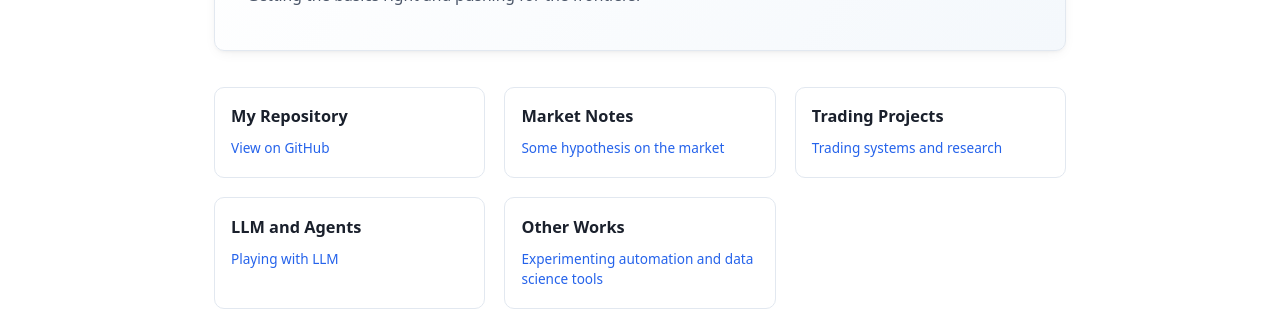
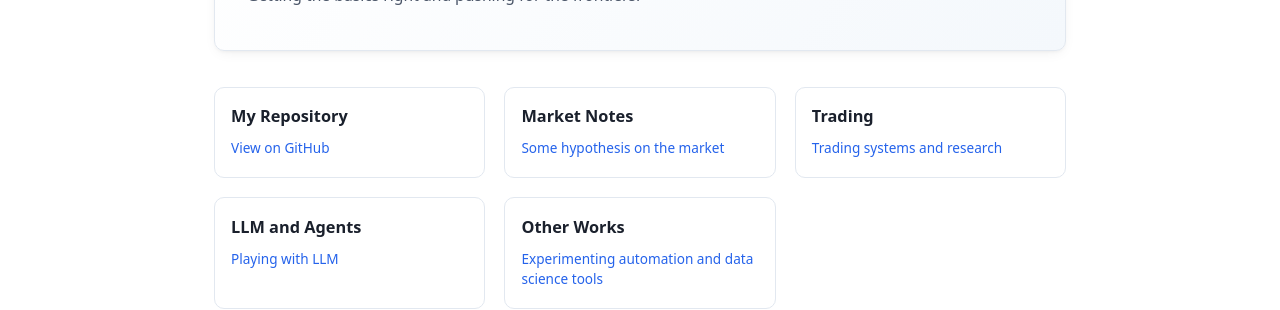
Before and after one commit to resyui/resyui.github.io, a Jekyll site: the page built from index.md, in a window 1280 px wide. Shown: the part 296-606 px from the top of the page. Built offline with Jekyll 4.4.1, drawn with Linux system fonts in a browser that asks for light colours.

Commit message:
Rename 'Trading Projects' to 'Trading'

```diff
--- a/index.md
+++ b/index.md
@@ -19,7 +19,7 @@ layout: default
     <p><a href="/blog/">Some hypothesis on the market</a></p>
   </div>
   <div class="card">
-    <h3>Trading Projects</h3>
+    <h3>Trading</h3>
     <p><a href="/projects/algo-trading/">Trading systems and research</a></p>
   </div>
   <div class="card">
```
